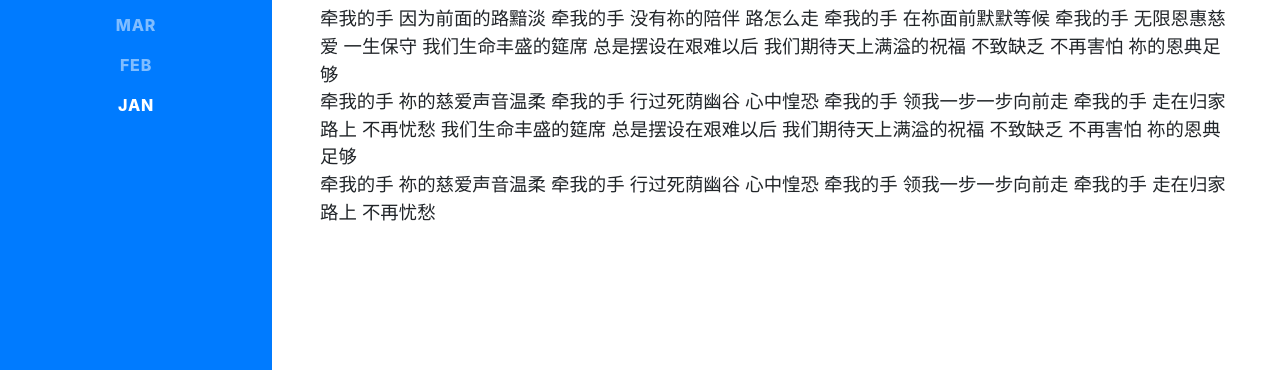
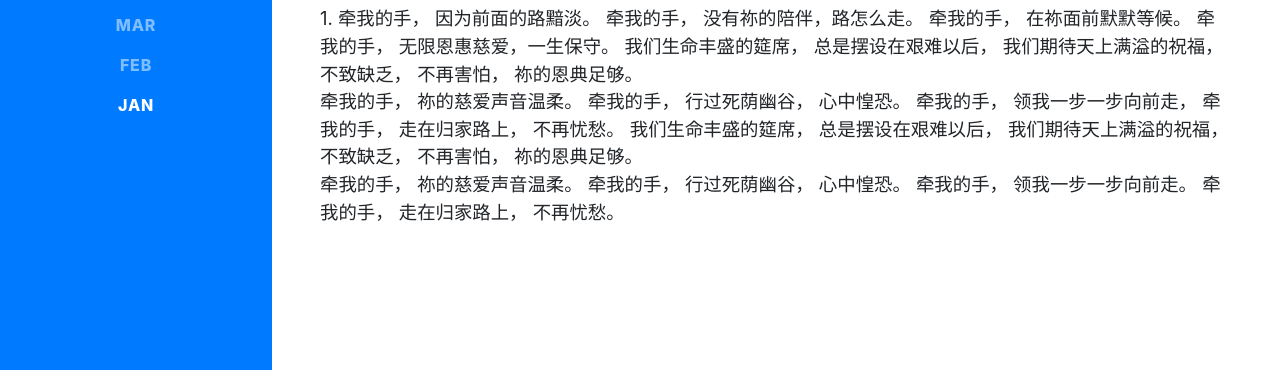
Before and after one commit to onif914/CSCBC_choir, a website with bundled scripts: page index.html in a window 1280 px wide. Shown: the part 427-797 px from the top of the page. Built offline with nearby package versions, Linux system fonts and the light colour scheme; a web font is replaced by a local one.

Commit message:
Update index.html

```diff
--- a/index.html
+++ b/index.html
@@ -78,47 +78,47 @@
         <div class="subheading mb-5">牵我的手
           <a href="https://youtu.be/6UsZy35NLEQM">Youtube</a>
           <p class="lead mb-5">
-            牵我的手
-            因为前面的路黯淡
-            牵我的手
-            没有祢的陪伴 路怎么走
+            1. 牵我的手，
+            因为前面的路黯淡。
+            牵我的手，
+            没有祢的陪伴，路怎么走。
 
-            牵我的手
-            在祢面前默默等候
-            牵我的手
-            无限恩惠慈爱 一生保守
+            牵我的手，
+            在祢面前默默等候。
+            牵我的手，
+            无限恩惠慈爱，一生保守。
 
-            我们生命丰盛的筵席
-            总是摆设在艰难以后
-            我们期待天上满溢的祝福
-            不致缺乏 不再害怕
-            祢的恩典足够
+            我们生命丰盛的筵席，
+            总是摆设在艰难以后，
+            我们期待天上满溢的祝福，
+            不致缺乏， 不再害怕，
+            祢的恩典足够。
             <br>
-            牵我的手
-            祢的慈爱声音温柔
-            牵我的手
-            行过死荫幽谷 心中惶恐
+            牵我的手，
+            祢的慈爱声音温柔。
+            牵我的手，
+            行过死荫幽谷， 心中惶恐。
 
-            牵我的手
-            领我一步一步向前走
-            牵我的手
-            走在归家路上 不再忧愁
+            牵我的手，
+            领我一步一步向前走，
+            牵我的手，
+            走在归家路上， 不再忧愁。
 
-            我们生命丰盛的筵席
-            总是摆设在艰难以后
-            我们期待天上满溢的祝福
-            不致缺乏 不再害怕
-            祢的恩典足够
+            我们生命丰盛的筵席，
+            总是摆设在艰难以后，
+            我们期待天上满溢的祝福，
+            不致缺乏， 不再害怕，
+            祢的恩典足够。
             <br>
-            牵我的手
-            祢的慈爱声音温柔
-            牵我的手
-            行过死荫幽谷 心中惶恐
+            牵我的手，
+            祢的慈爱声音温柔。
+            牵我的手，
+            行过死荫幽谷， 心中惶恐。
 
-            牵我的手
-            领我一步一步向前走
-            牵我的手
-            走在归家路上 不再忧愁
+            牵我的手，
+            领我一步一步向前走。
+            牵我的手，
+            走在归家路上， 不再忧愁。
           </p>
         </div>
         <p class="lead mb-5"> </p>
```
